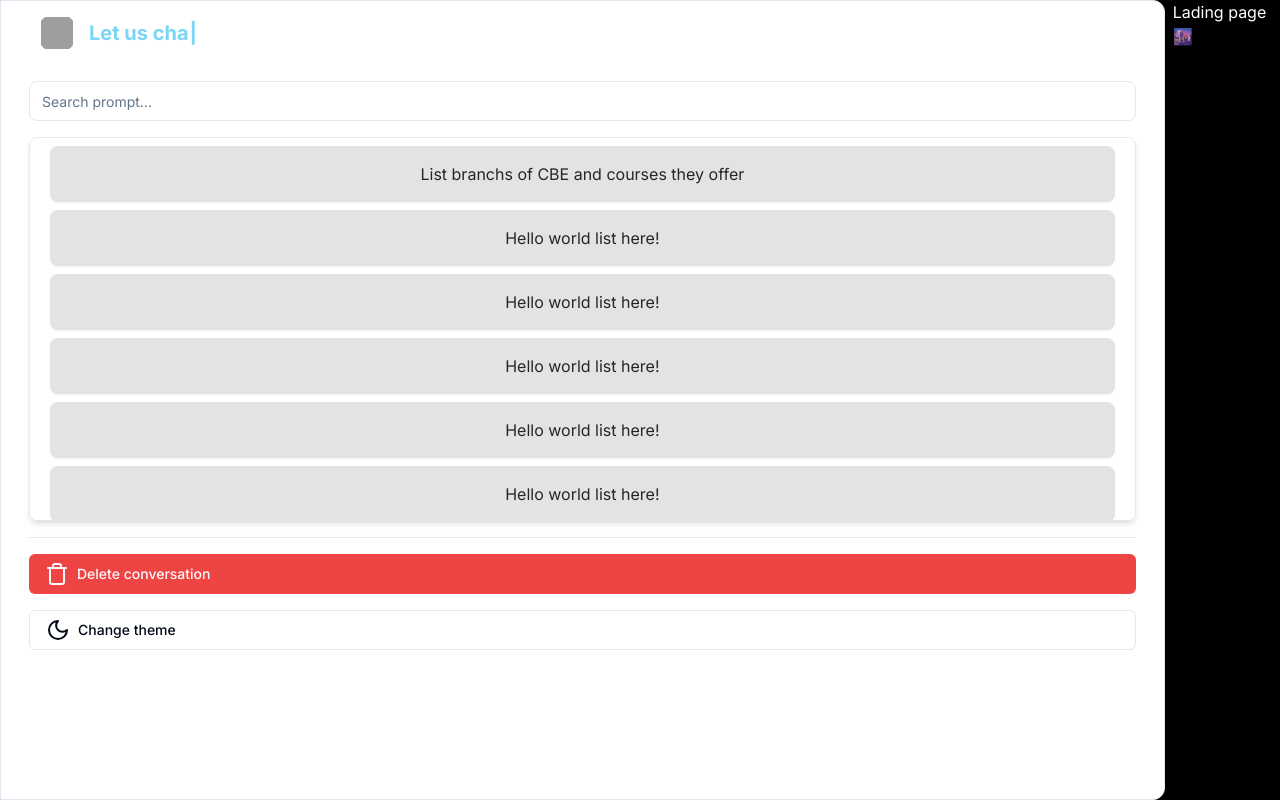
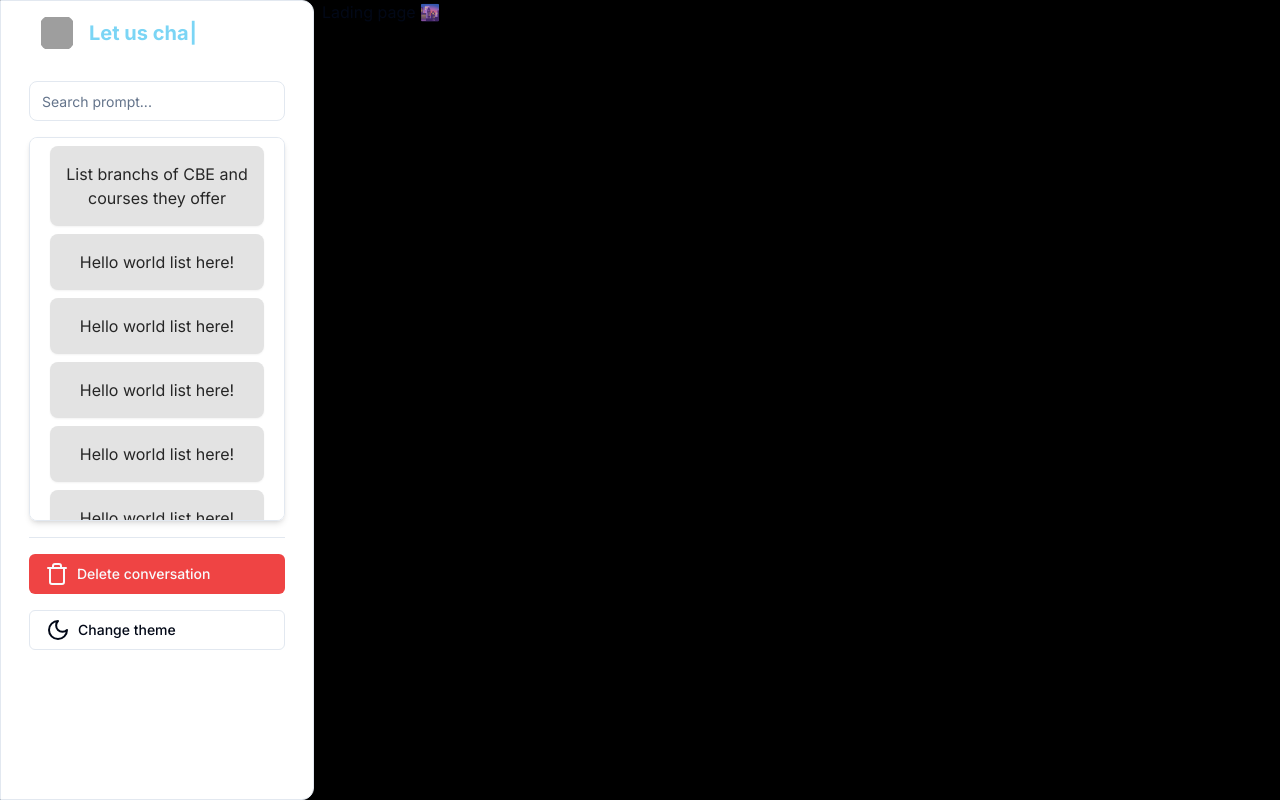
Before and after one commit to Henryle-hd/cbe-ai, a Next.js app: page / in a window 1280 px wide. Built offline with nearby package versions, Linux system fonts and the light colour scheme; grey boxes are pictures that could not be loaded.

Commit message:
moving aside to layout

```diff
--- a/src/app/layout.tsx
+++ b/src/app/layout.tsx
@@ -2,6 +2,8 @@ import type { Metadata } from "next";
 import { Inter } from "next/font/google";
 import "./globals.css";
 import { ThemeProvider } from "@/components/ui/theme-provider";
+import { cn } from "@/lib/utils";
+import AsideComponent from "@/components/aside";
 
 const inter = Inter({ subsets: ["latin"] });
 
@@ -18,15 +20,21 @@ export default function RootLayout({
 }>) {
   return (
     <html lang="en">
-      <body className={inter.className}>
+      <body className={cn(inter.className, 'grid grid-cols-12 gap-2')}>
         <ThemeProvider
           attribute="class"
           defaultTheme="light"
           enableSystem
           disableTransitionOnChange
         >
+          <div className="col-start-1 col-end-4">
+            <AsideComponent />
+          </div>
+          <div className="col-start-4 col-end-13">
             {children}
-      </ThemeProvider></body>
+          </div>
+        </ThemeProvider>
+      </body>
     </html>
   );
 }
--- a/src/app/page.tsx
+++ b/src/app/page.tsx
@@ -3,9 +3,8 @@ import React from "react";
 
 export default function Aichat() {
   return (
-    <main className="flex gap-2 text-white">
-      <AsideComponent />
-      <div className="">
+    <main className="min-h-screen">
+      <div>
         <p>Lading page 🌆</p>
       </div>
     </main>
```
Lines whose indentation alone changed are shown as unchanged.
